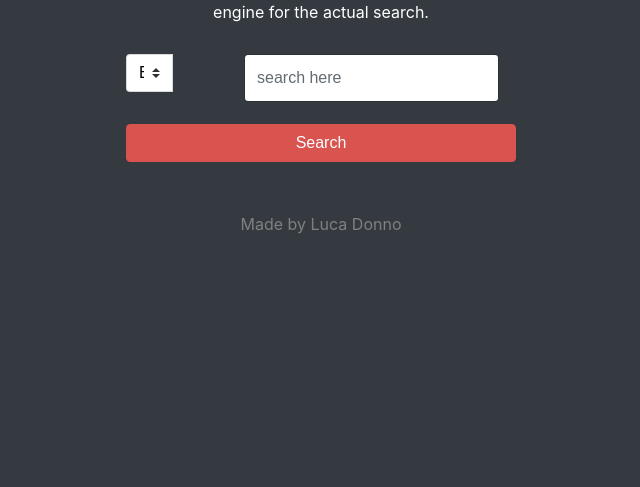
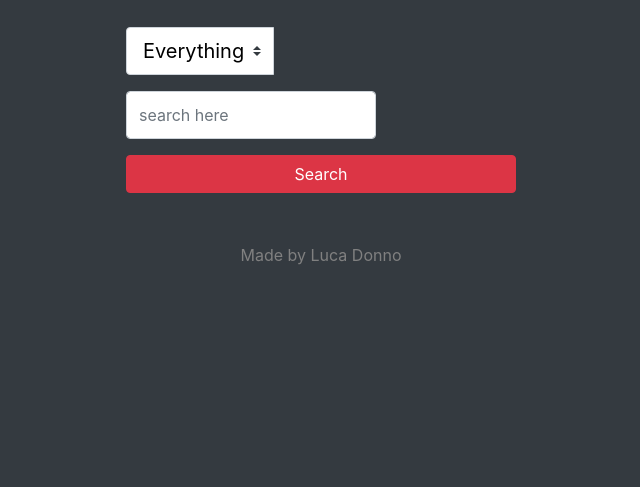
Before and after one commit to lucadonnoh/openDirectoriesFinder, a plain HTML site: page index.html in a window 1280 px wide. Shown: the part 313-800 px from the top of the page, without its empty margins (319-959 px from the left). Drawn offline with nearby package versions, Linux system fonts and the light colour scheme.

Commit message:
fix searchbar 1

```diff
--- a/index.html
+++ b/index.html
@@ -11,7 +11,7 @@
     <meta name="description" content="">
     <meta name="viewport" content="width=device-width, initial-scale=1">
     <script src="https://code.jquery.com/jquery-3.3.1.slim.min.js" integrity="sha384-q8i/X+965DzO0rT7abK41JStQIAqVgRVzpbzo5smXKp4YfRvH+8abtTE1Pi6jizo" crossorigin="anonymous"></script>
-    <link href="https://maxcdn.bootstrapcdn.com/bootstrap/4.0.0-beta.3/css/bootstrap.min.css" rel="stylesheet" />
+	<link rel="stylesheet" href="https://cdn.jsdelivr.net/npm/bootstrap@4.3.1/dist/css/bootstrap.min.css" integrity="sha384-ggOyR0iXCbMQv3Xipma34MD+dH/1fQ784/j6cY/iJTQUOhcWr7x9JvoRxT2MZw1T" crossorigin="anonymous">
     <link rel="stylesheet" href="style.css">
 </head>
 
--- a/style.css
+++ b/style.css
@@ -22,10 +22,12 @@ body {
 }
 
 #select {
-    width: 40%;
+    width: auto;
+	display:inline;
     color: black;
     border-top-right-radius: 0;
     border-bottom-right-radius: 0;
+	height: 48px;
 }
 
 #search-container {
@@ -34,7 +36,7 @@ body {
 
 #searchbar {
     height: 48px;
-    width:255px;
+    width:250px;
 }
 
 #search-button {
@@ -52,7 +54,7 @@ footer {
     }
 
     #searchbar {
-        width:195px;
+        width:190px;
     }
 
     #search-button {
```
